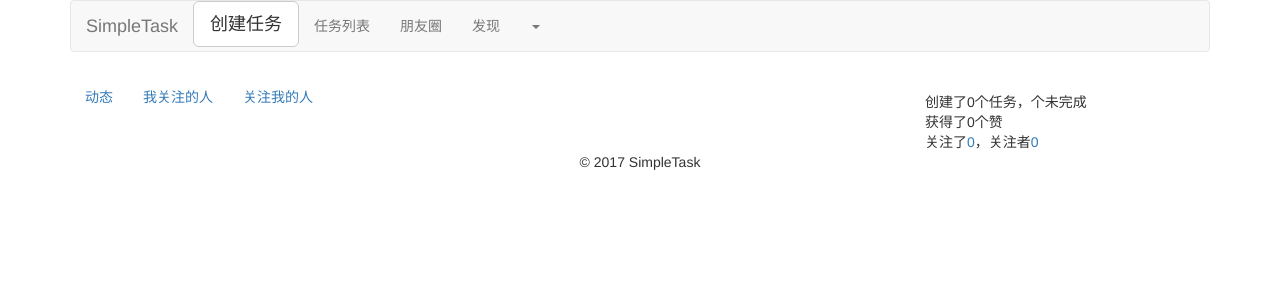
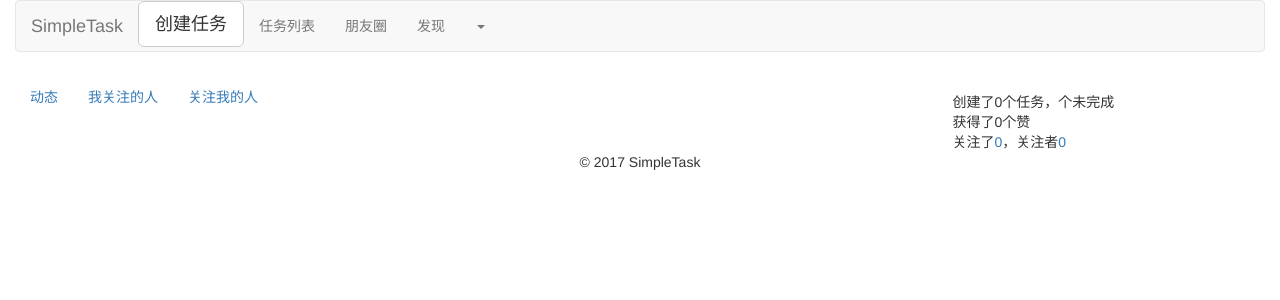
Before and after one commit to angeic/simple_task, a Python web app: template webapp/templates/circle/home.html in a window 1280 px wide. Shown: the top 300 px of the page. Run offline with Jinja, Linux system fonts and the light colour scheme; the template is opened without the code that fills it, so the values that code supplies are empty; some libraries are stand-ins or nearby versions.

Commit message:
修复移动端适配

```diff
--- a/webapp/templates/base.html
+++ b/webapp/templates/base.html
@@ -3,6 +3,7 @@
 <head>
     <meta charset="UTF-8">
     <meta http-equiv="X-UA-Compatible" content="IE=edge">
+    <meta name="viewport" content="width=device-width, initial-scale=1.0">
     <title>{% block title %}Simple Task{% endblock %}</title>
     <link rel="stylesheet" href="//cdn.bootcss.com/bootstrap/3.3.7/css/bootstrap.min.css" integrity="sha384-BVYiiSIFeK1dGmJRAkycuHAHRg32OmUcww7on3RYdg4Va+PmSTsz/K68vbdEjh4u" crossorigin="anonymous">
 
@@ -11,12 +12,11 @@
 
 </head>
 <body>
-<div class="container">
+<div class="container-fluid">
 
     <!--  导航开始  -->
 
     <nav class="navbar navbar-default" role="navigation">
-    <div class="container-fluid">
     <div class="navbar-header">
         <button type="button" class="navbar-toggle" data-toggle="collapse"
                 data-target="#example-navbar-collapse">
@@ -45,7 +45,6 @@
                 </ul>
             </li>
         </ul>
-    </div>
     </div>
 </nav>
 
```
